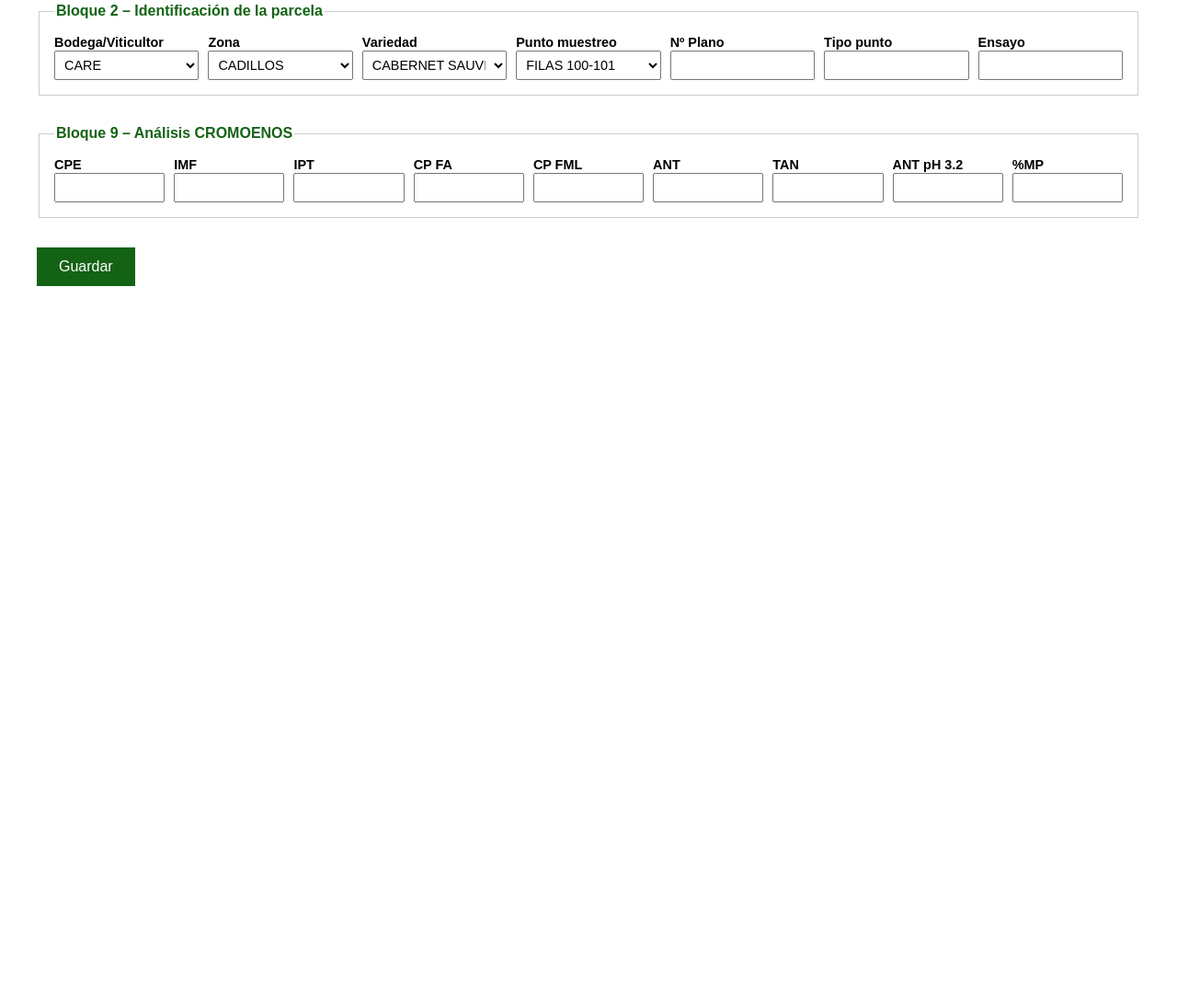
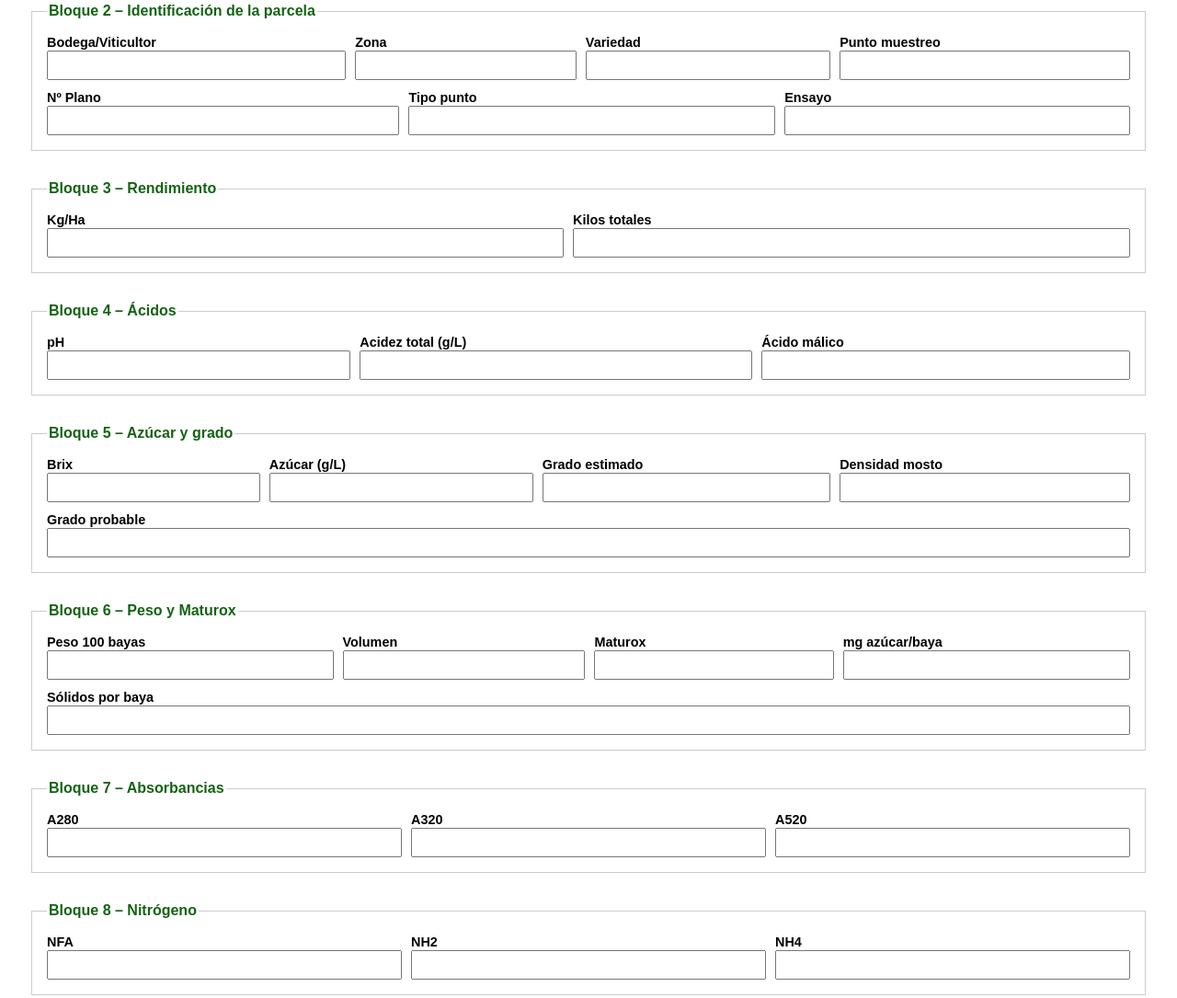
Before and after one commit to HECTORGIMENOLUESMA/muestreo-maduracion-care, a plain HTML site: page index.html in a window 1280 px wide. Shown: the part 256-1341 px from the top of the page at 92% size. Before the commit the page ends 800 px from the top, so only its background shows below. Drawn offline with Linux system fonts and the light colour scheme.

Commit message:
Add files via upload

```diff
--- a/index.html
+++ b/index.html
@@ -5,12 +5,12 @@
   <meta charset="UTF-8">
   <title>Muestreo de Maduración CARE</title>
   <style>
-    body { font-family: sans-serif; padding: 2rem; max-width: 1200px; margin: auto; }
+    body { font-family: sans-serif; padding: 2rem; max-width: 1600px; margin: auto; }
     h1 { color: #146314; border-bottom: 2px solid #146314; padding-bottom: 10px; }
     fieldset { margin-bottom: 2rem; padding: 1rem; border: 1px solid #ccc; }
     legend { font-weight: bold; color: #146314; }
     .bloque { display: flex; flex-wrap: wrap; gap: 10px; align-items: flex-end; }
-    .campo { flex: 1 1 10%; min-width: 100px; }
+    .campo { flex: 1 1 auto; min-width: 100px; }
     .campo label { font-weight: bold; font-size: 0.9rem; }
     .campo input, .campo select {
       width: 100%; padding: 6px; font-size: 0.9rem;
@@ -29,8 +29,7 @@
 <body>
   <h1>MUESTREO DE MADURACIÓN CARE</h1>
   <form>
-    <fieldset>
-      <legend>Bloque 1 – Identificación del muestreo</legend>
+    <fieldset><legend>Bloque 1 – Identificación del muestreo</legend>
       <div class="bloque">
         <div class="campo"><label>Año</label><input type="number" value="2025"></div>
         <div class="campo"><label>Fecha</label><input type="date"></div>
@@ -39,21 +38,70 @@
       </div>
     </fieldset>
 
-    <fieldset>
-      <legend>Bloque 2 – Identificación de la parcela</legend>
+    <fieldset><legend>Bloque 2 – Identificación de la parcela</legend>
       <div class="bloque">
-        <div class="campo"><label>Bodega/Viticultor</label><select><option>CARE</option><option>Proveedor X</option></select></div>
-        <div class="campo"><label>Zona</label><select><option>CADILLOS</option><option>BANCALES</option></select></div>
-        <div class="campo"><label>Variedad</label><select><option>CABERNET SAUVIGNON</option><option>GARNACHA</option></select></div>
-        <div class="campo"><label>Punto muestreo</label><select><option>FILAS 100-101</option></select></div>
+        <div class="campo"><label>Bodega/Viticultor</label><input type="text"></div>
+        <div class="campo"><label>Zona</label><input type="text"></div>
+        <div class="campo"><label>Variedad</label><input type="text"></div>
+        <div class="campo"><label>Punto muestreo</label><input type="text"></div>
         <div class="campo"><label>Nº Plano</label><input type="number"></div>
         <div class="campo"><label>Tipo punto</label><input type="text"></div>
         <div class="campo"><label>Ensayo</label><input type="text"></div>
       </div>
     </fieldset>
 
-    <fieldset>
-      <legend>Bloque 9 – Análisis CROMOENOS</legend>
+    <fieldset><legend>Bloque 3 – Rendimiento</legend>
+      <div class="bloque">
+        <div class="campo"><label>Kg/Ha</label><input type="number"></div>
+        <div class="campo"><label>Kilos totales</label><input type="number"></div>
+      </div>
+    </fieldset>
+
+    <fieldset><legend>Bloque 4 – Ácidos</legend>
+      <div class="bloque">
+        <div class="campo"><label>pH</label><input type="number" step="0.01"></div>
+        <div class="campo"><label>Acidez total (g/L)</label><input type="number" step="0.01"></div>
+        <div class="campo"><label>Ácido málico</label><input type="number" step="0.01"></div>
+      </div>
+    </fieldset>
+
+    <fieldset><legend>Bloque 5 – Azúcar y grado</legend>
+      <div class="bloque">
+        <div class="campo"><label>Brix</label><input type="number" step="0.01"></div>
+        <div class="campo"><label>Azúcar (g/L)</label><input type="number" step="0.01"></div>
+        <div class="campo"><label>Grado estimado</label><input type="number" step="0.01"></div>
+        <div class="campo"><label>Densidad mosto</label><input type="number" step="0.0001"></div>
+        <div class="campo"><label>Grado probable</label><input type="number" step="0.01"></div>
+      </div>
+    </fieldset>
+
+    <fieldset><legend>Bloque 6 – Peso y Maturox</legend>
+      <div class="bloque">
+        <div class="campo"><label>Peso 100 bayas</label><input type="number"></div>
+        <div class="campo"><label>Volumen</label><input type="number"></div>
+        <div class="campo"><label>Maturox</label><input type="number" step="0.01"></div>
+        <div class="campo"><label>mg azúcar/baya</label><input type="number" step="0.01"></div>
+        <div class="campo"><label>Sólidos por baya</label><input type="number" step="0.01"></div>
+      </div>
+    </fieldset>
+
+    <fieldset><legend>Bloque 7 – Absorbancias</legend>
+      <div class="bloque">
+        <div class="campo"><label>A280</label><input type="number" step="0.01"></div>
+        <div class="campo"><label>A320</label><input type="number" step="0.01"></div>
+        <div class="campo"><label>A520</label><input type="number" step="0.01"></div>
+      </div>
+    </fieldset>
+
+    <fieldset><legend>Bloque 8 – Nitrógeno</legend>
+      <div class="bloque">
+        <div class="campo"><label>NFA</label><input type="number"></div>
+        <div class="campo"><label>NH2</label><input type="number"></div>
+        <div class="campo"><label>NH4</label><input type="number"></div>
+      </div>
+    </fieldset>
+
+    <fieldset><legend>Bloque 9 – CROMOENOS</legend>
       <div class="bloque">
         <div class="campo"><label>CPE</label><input type="number"></div>
         <div class="campo"><label>IMF</label><input type="number"></div>
```
